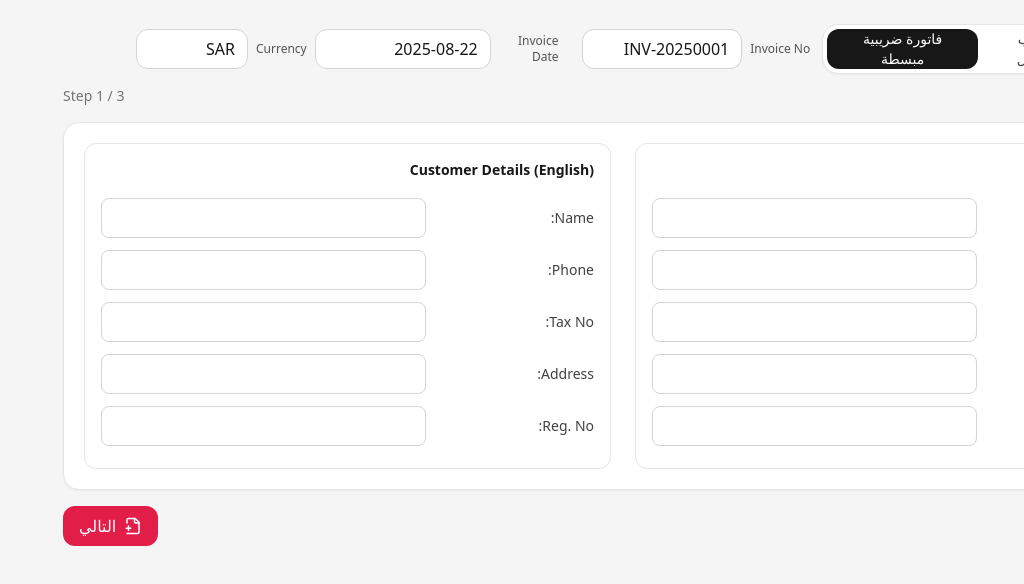
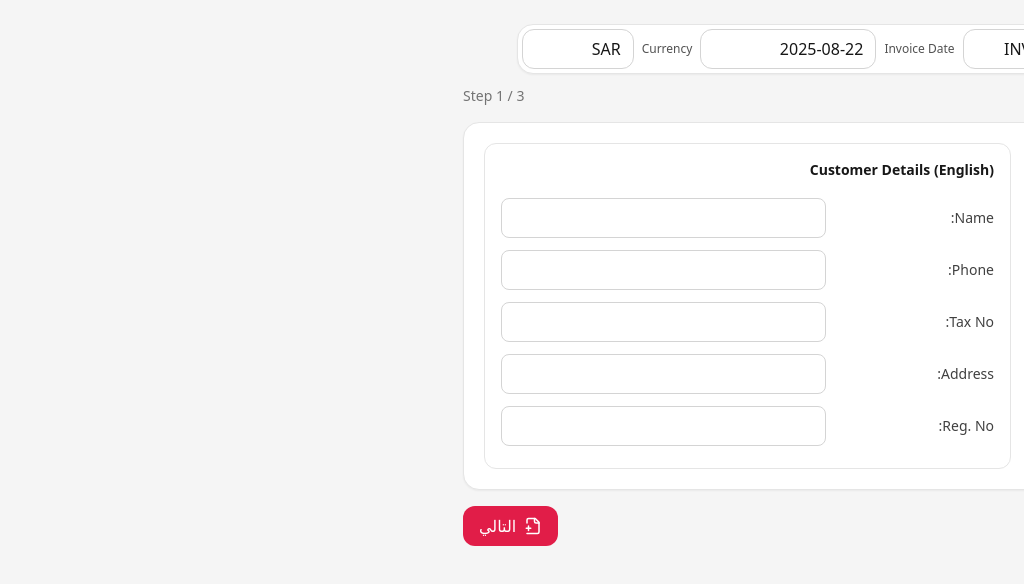
Before and after one commit to Hamzah1407/road-biker-invoice-wizard, a React (Vite) app: page / in a window 1280 px wide. Shown: the top 584 px of the page, without its empty margins (256-1280 px from the left). Built offline with nearby package versions, Linux system fonts and the light colour scheme.

Commit message:
تغيير الهيدر الصفحة الاولى

```diff
--- a/src/App.jsx
+++ b/src/App.jsx
@@ -112,7 +112,7 @@ export default function ThreeStepInvoiceWizard() {
             </div>
 
             {/* حقول رقم/تاريخ/عملة بجانب الاختيار */}
-            <div className="ms-auto grid grid-cols-1 sm:grid-cols-3 gap-2">
+            <div className="flex items-center gap-2 bg-white rounded-2xl p-1 border border-neutral-200 shadow-sm">
               <div className="flex items-center gap-2">
                 <label className="text-xs text-neutral-600">Invoice No</label>
                 <input value={docNo} onChange={(e)=>setDocNo(e.target.value)} className="h-10 w-40 rounded-xl border border-neutral-300 px-3" />
```
